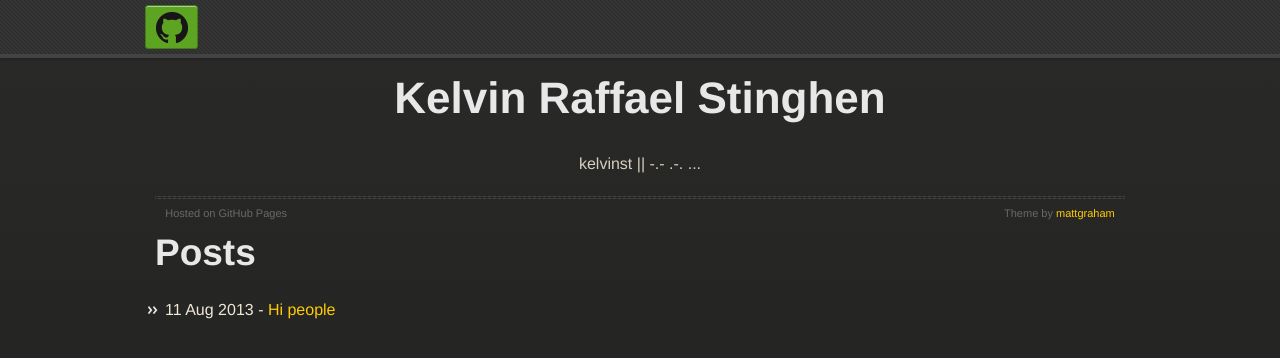
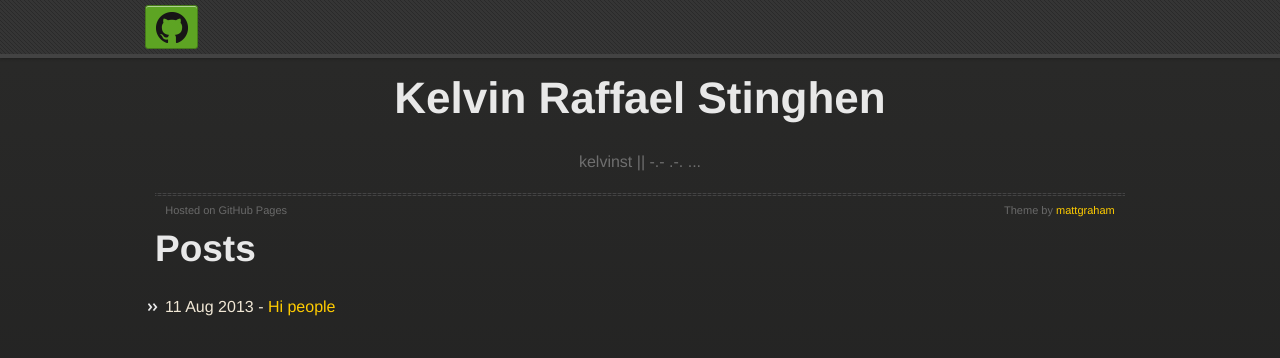
Before and after one commit to kelvinst/kelvinst.github.io, a Jekyll site: the page built from index.html, in a window 1280 px wide. Shown: the top 358 px of the page. Built offline with Jekyll 4.4.1, drawn with Linux system fonts in a browser that asks for light colours.

Commit message:
I don't like the old color of blog description.

```diff
--- a/_layouts/default.html
+++ b/_layouts/default.html
@@ -30,7 +30,7 @@
   <div class="row">
     <div class="title large-12 columns">
       <h1>Kelvin Raffael Stinghen</h1>
-      <p>kelvinst || -.- .-. ...</p>
+      <h6 class="subheader">kelvinst || -.- .-. ...</h6>
       <hr>
       <div class="credits">
         <div class="large-6 columns">Hosted on GitHub Pages</div>
--- a/css/styles.css
+++ b/css/styles.css
@@ -116,11 +116,7 @@ header .button-group .button {
 .title {
   border: 0;
 }
-.title h1 {
-  text-align: center;
-}
-.title p {
-  color: #d7cfbe;
+.title h1, .title h6 {
   text-align: center;
 }
 .credits {
```
